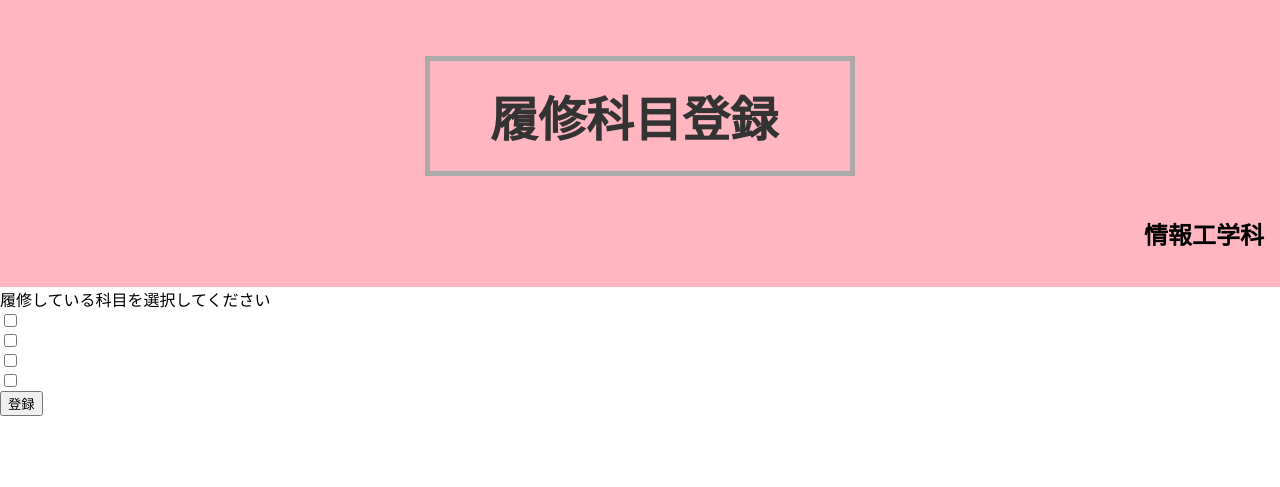
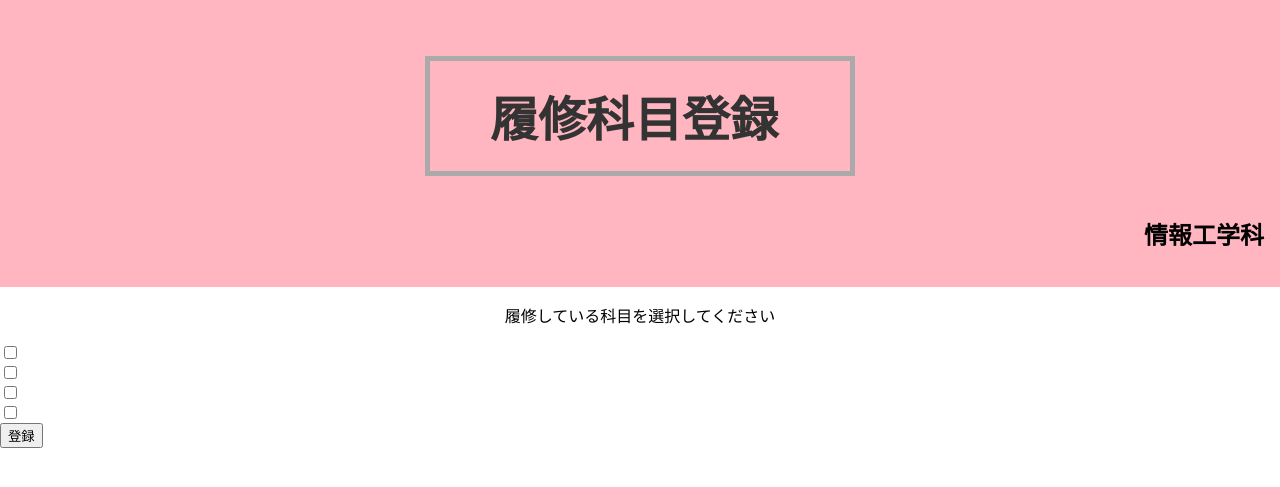
Before and after one commit to takatoshiinaoka/calendar, a Django app: template calendarSite/templates/search.html in a window 1280 px wide. Shown: the top 487 px of the page. Run offline with Django 3.2, Linux system fonts and the light colour scheme; the template is opened without the code that fills it, so the values that code supplies are empty.

Commit message:
search.css

```diff
--- a/calendarSite/static/css/search.css
+++ b/calendarSite/static/css/search.css
@@ -19,3 +19,7 @@ h1{
 h2{
     text-align : right;
 }
+
+p{
+    text-align :center;
+}
--- a/calendarSite/templates/search.html
+++ b/calendarSite/templates/search.html
@@ -9,7 +9,7 @@
             <h1>履修科目登録</h1>
             <h2>情報工学科</h2>
         </div>
-            履修している科目を選択してください
+            <p>履修している科目を選択してください</p>
     <form method="post">
         {% csrf_token %}
         <input type="checkbox" name="subject" value="subjct1"><br>
```
